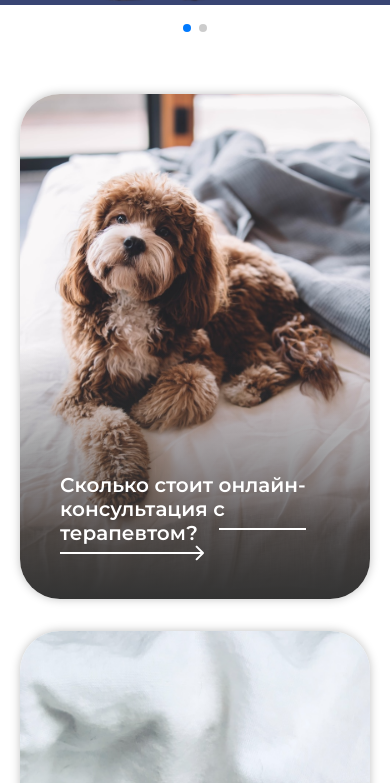
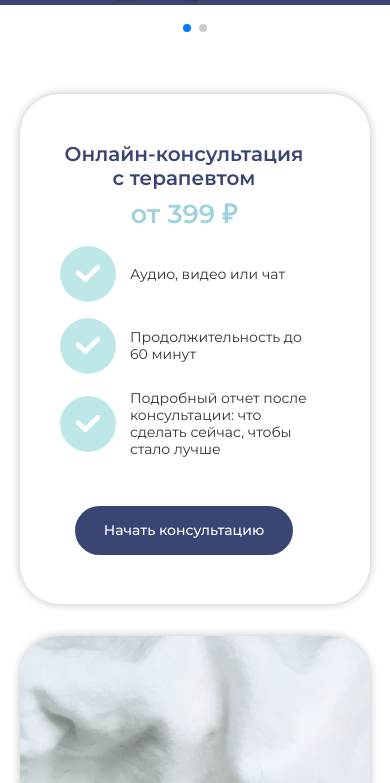
Before and after one commit to mengmeiying/pet-care, a website: page src/index.html in a window 390 px wide. Shown: the part 600-1383 px from the top of the page. Drawn offline with nearby package versions, Linux system fonts and the light colour scheme.

Commit message:
added article back card

```diff
--- a/src/css/main.css
+++ b/src/css/main.css
@@ -315,7 +315,7 @@ body {
 
 .article {
   height: 100%;
-  padding: 379px 40px 54px;
+
   border-radius: 40px;
   box-shadow: 0px 0px 10px rgba(0, 0, 0, 0.25);
   background-position: center center;
@@ -325,8 +325,40 @@ body {
 
 
 .article--online {
+  display: grid;
+  grid-template-columns: 1fr;
+  grid-template-rows: 1fr;
+}
+
+.article--online__front {
+  grid-area: 1/1;
+  padding: 379px 40px 54px;
+  border-radius: 40px;
+  transition: opacity 0.4s;
   background-image: linear-gradient(180deg, rgba(0, 0, 0, 0) 50%, #333333 100%), url('../img/content-dog.png');
+  background-position: center center;
+  background-repeat: no-repeat;
+  background-size: cover;
 }
+
+.article--online__back {
+  opacity: 0;
+  grid-area: 1/1;
+  display: flex;
+  flex-direction: column;
+  align-items: flex-start;
+  padding: 48px 62px 49px 40px;
+  transition: opacity 0.4s;
+}
+
+.article--online:hover .article--online__front {
+  opacity: 0;
+}
+
+.article--online:hover .article--online__back {
+  opacity: 1;
+}
+
 
 .article--online__link {
   padding-bottom: 40px;
@@ -335,7 +367,53 @@ body {
   background-position: bottom;
 }
 
+.back-article__title {
+  margin-bottom: 24px;
+  font-weight: 600;
+  font-size: 32px;
+  line-height: 39px;
+  color: #394573;
+}
+
+.back-article__price {
+  margin-bottom: 24px;
+  font-weight: 600;
+  font-size: 32px;
+  line-height: 39px;
+  color: #A0D2DB;
+}
+
+.back-article__list {
+  margin-bottom: 56px;
+}
+
+.back-article__item {
+  display: flex;
+  align-items: center;
+  min-height: 56px;
+  margin-bottom: 24px;
+  padding-left: 70px;
+  font-weight: 400;
+  font-size: 22px;
+  line-height: 27px;
+  color: #333333;
+  background-image: url('../img/check.svg');
+  background-repeat: no-repeat;
+  background-position: left;
+}
+
+.back-article__link {
+  padding: 17px 45px;
+  background-color: #394573;
+  border-radius: 40px;
+  font-weight: 500;
+  font-size: 22px;
+  line-height: 27px;
+  color: #FFFFFF;
+}
+
 .article--diseases {
+  padding: 379px 40px 54px;
   background-image: linear-gradient(180deg, rgba(0, 0, 0, 0) 50%, #333333 100%), url('../img/content-cat.png');
 }
 
@@ -369,6 +447,44 @@ body {
 @media (max-width: 1024px) {
   .articles__list {
     flex-direction: column;
+  }
+
+  .article--online__front {
+    opacity: 0;
+  }
+
+  .article--online__back {
+    align-items: center;
+    opacity: 1;
+  }
+
+  .back-article__title {
+    margin-bottom: 8px;
+    font-size: 20px;
+    line-height: 24px;
+    text-align: center;
+  }
+
+  .back-article__price {
+    margin-bottom: 16px;
+    font-size: 26px;
+    line-height: 32px;
+  }
+
+  .back-article__list {
+    margin-bottom: 32px;
+  }
+
+  .back-article__item {
+    margin-bottom: 16px;
+    font-size: 14px;
+    line-height: 17px;
+  }
+
+  .back-article__link {
+    padding: 16px 29px;
+    font-size: 14px;
+    line-height: 17px;
   }
 
   .articles__item {
--- a/src/index.html
+++ b/src/index.html
@@ -81,9 +81,22 @@
         <ul class="list-reset articles__list">
           <li class="articles__item">
             <article class="article article--online">
-              <h3 class="title-reset article__title"><a href="#" class="link-reset article__link article--online__link">Сколько стоит
+              <div class="article--online__front">
+                <h3 class="title-reset article__title"><a href="#" class="link-reset article__link article--online__link">Сколько стоит
                   онлайн-консультация
                   с терапевтом?</a></h3>
+              </div>
+              <div class="article--online__back back-article">
+                <h3 class="title-reset back-article__title">Онлайн-консультация
+                  с терапевтом</h3>
+                <span class="back-article__price">от 399 ₽</span>
+                <ul class="list-reset back-article__list">
+                  <li class="back-article__item">Аудио, видео или чат</li>
+                  <li class="back-article__item">Продолжительность до 60 минут</li>
+                  <li class="back-article__item">Подробный отчет после консультации: что сделать сейчас, чтобы стало лучше</li>
+                </ul>
+                <a class="link-reset back-article__link" href="#">Начать консультацию</a>
+              </div>
             </article>
           </li>
           <li class="articles__item">
```
Also changed, not shown: src/img/check.svg (added).
